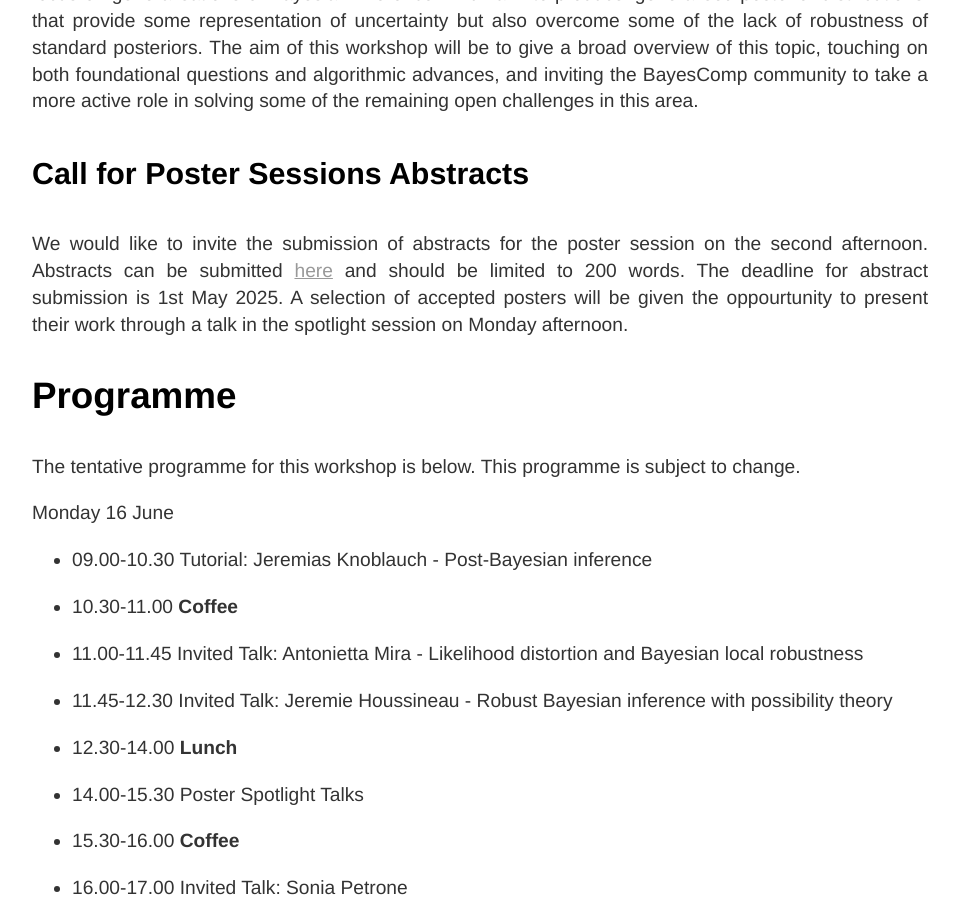
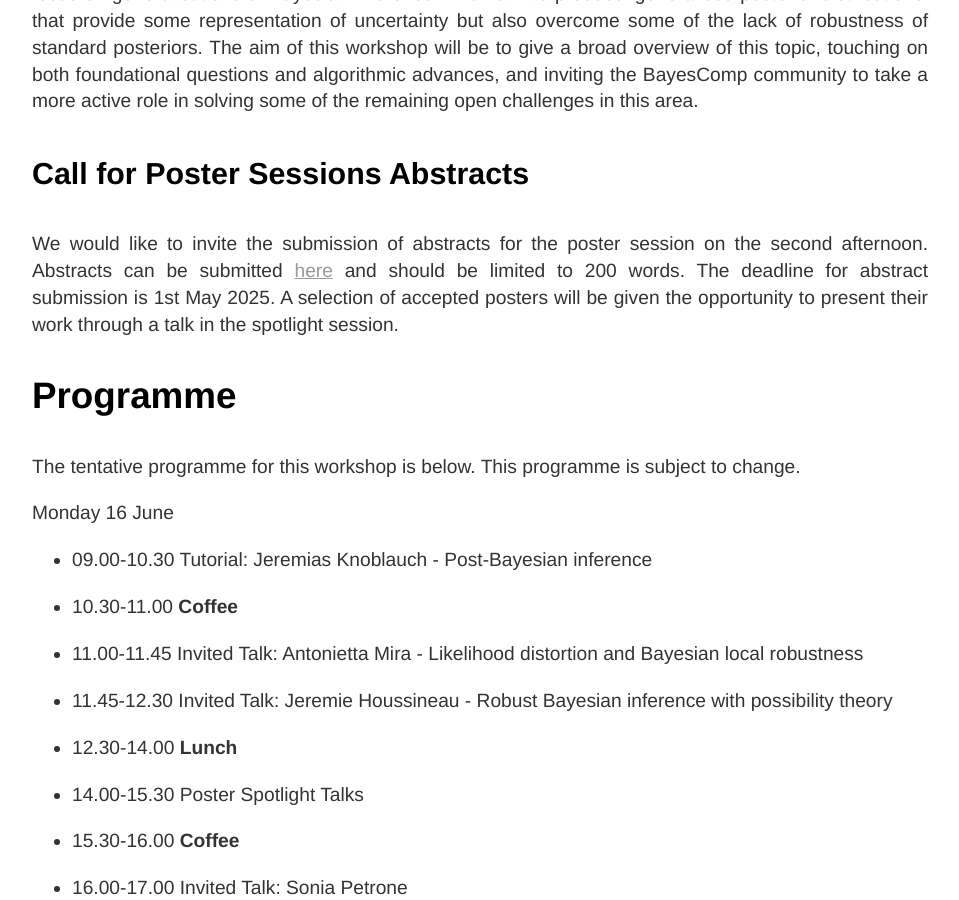
Before and after one commit to postbayes/BayesMisspecificationSatellite, a Jekyll site: the page index.html, which Jekyll copies as it is, in a window 1280 px wide and 900 px high, scrolled down 736 px. Shown: the whole window, without its empty margins (160-1119 px from the left). Built offline with Jekyll 4.4.1, drawn with Linux system fonts in a browser that asks for light colours.

Commit message:
Update index.html

```diff
--- a/index.html
+++ b/index.html
@@ -62,7 +62,7 @@ A common justification for the use of Bayesian inference is that Bayes’ theore
 <div class="blurb">
 
 <h4> Call for Poster Sessions Abstracts </h4>
-<p> We would like to invite the submission of abstracts for the poster session on the second afternoon. Abstracts can be submitted <a href="https://forms.gle/PtXz5YR5iLNiAULJ7">here</a> and should be limited to 200 words. The deadline for abstract submission is 1st May 2025. A selection of accepted posters will be given the oppourtunity to present their work through a talk in the spotlight session on Monday afternoon.
+<p> We would like to invite the submission of abstracts for the poster session on the second afternoon. Abstracts can be submitted <a href="https://forms.gle/PtXz5YR5iLNiAULJ7">here</a> and should be limited to 200 words. The deadline for abstract submission is 1st May 2025. A selection of accepted posters will be given the opportunity to present their work through a talk in the spotlight session.
 </p>
 
 
```
